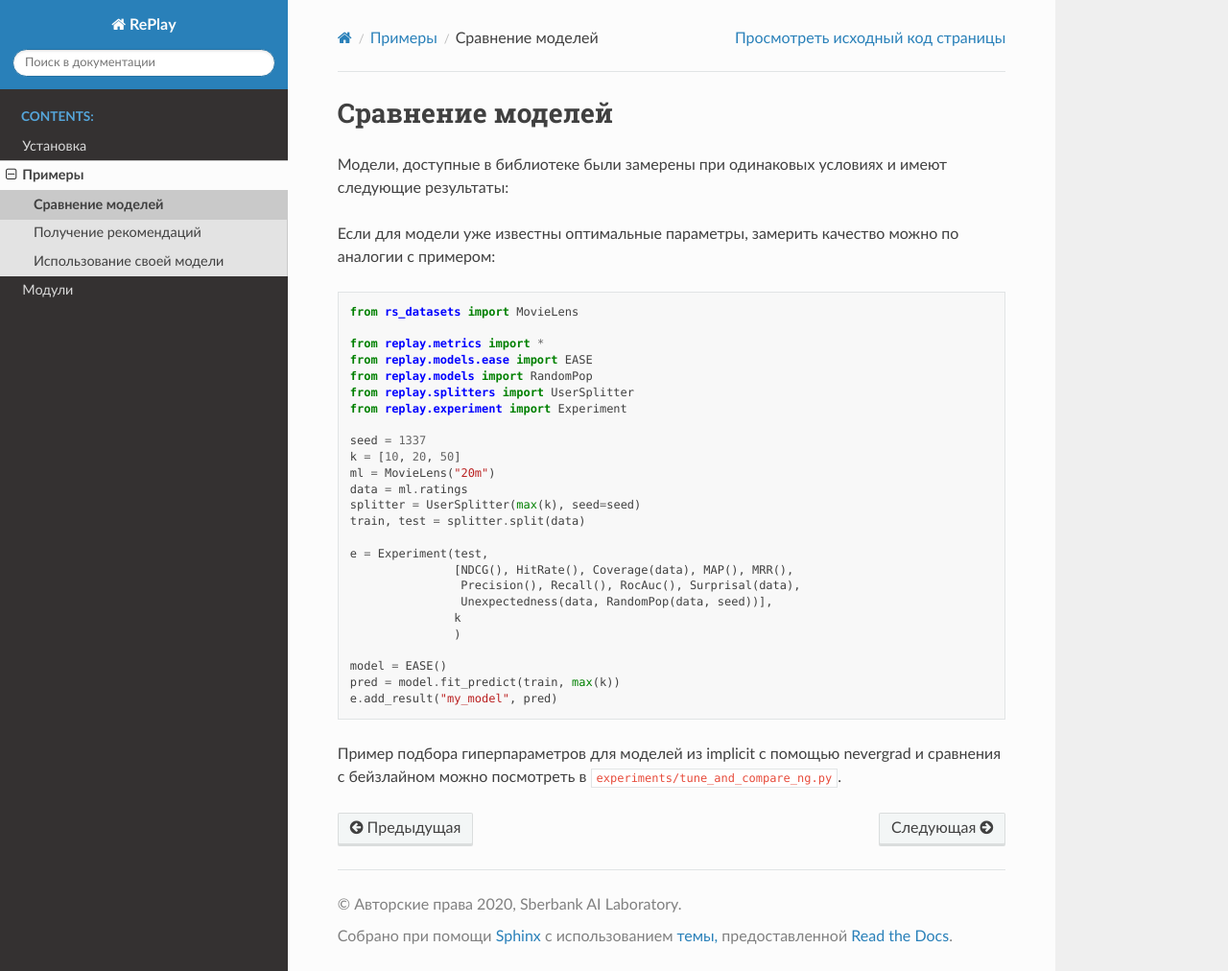
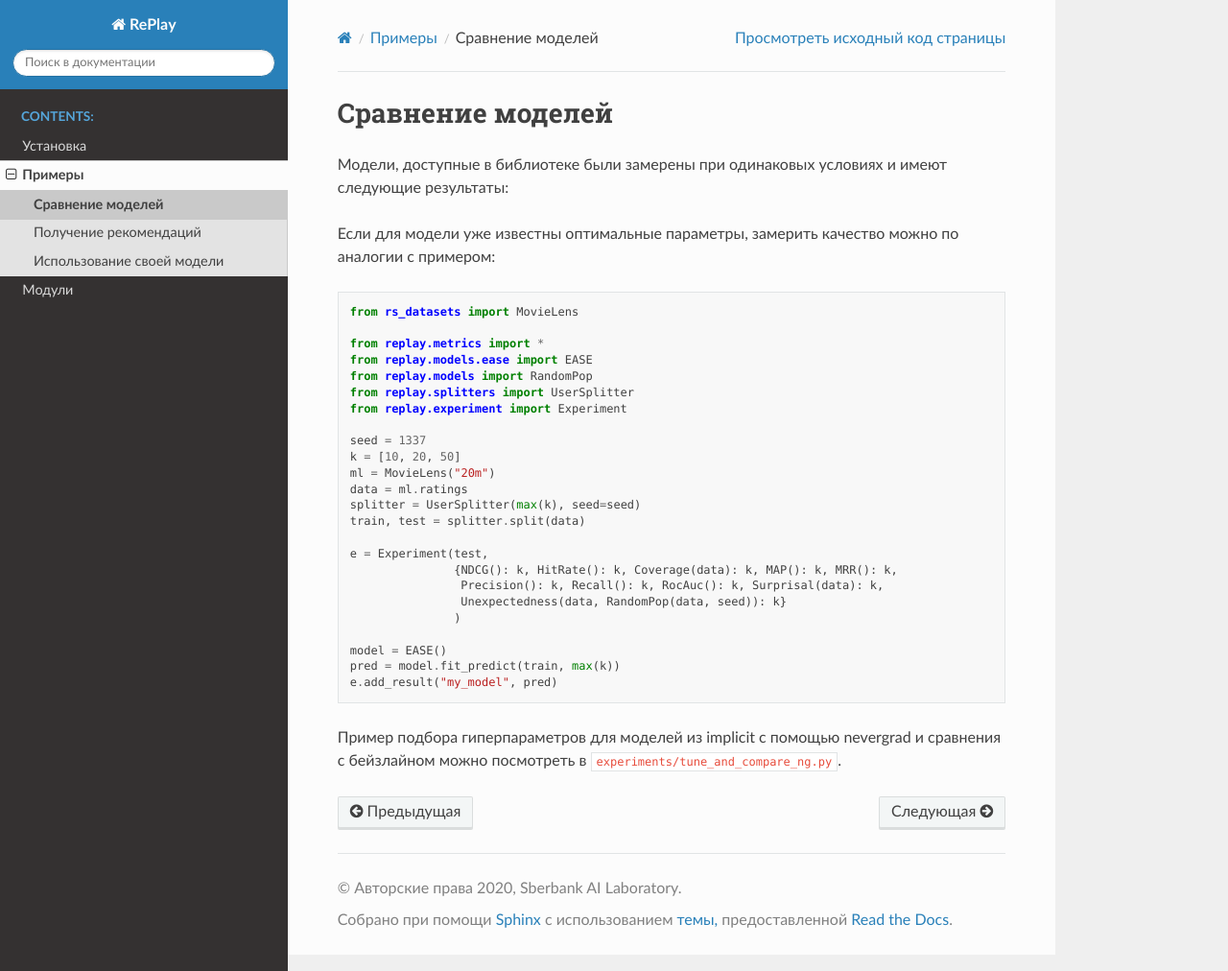
Before and after one commit to sb-ai-lab/RePlay, a Sphinx documentation site: the page built from docs/pages/examples/baselines.rst, in a window 1280 px wide and 1012 px high. Shown: the whole window at 96% size. Built offline with Sphinx 7.4.7 and the Read the Docs theme 2.0.0, drawn with Linux system fonts in a browser that asks for light colours.

Commit message:
поправил ошиибкии удалил странные тесты

```diff
--- a/docs/pages/examples/baselines.rst
+++ b/docs/pages/examples/baselines.rst
@@ -23,10 +23,9 @@
    train, test = splitter.split(data)
 
    e = Experiment(test,
-                  [NDCG(), HitRate(), Coverage(data), MAP(), MRR(),
-                   Precision(), Recall(), RocAuc(), Surprisal(data),
-                   Unexpectedness(data, RandomPop(data, seed))],
-                  k
+                  {NDCG(): k, HitRate(): k, Coverage(data): k, MAP(): k, MRR(): k,
+                   Precision(): k, Recall(): k, RocAuc(): k, Surprisal(data): k,
+                   Unexpectedness(data, RandomPop(data, seed)): k}
                   )
 
    model = EASE()
```
Also changed, not shown: 1 other file.
